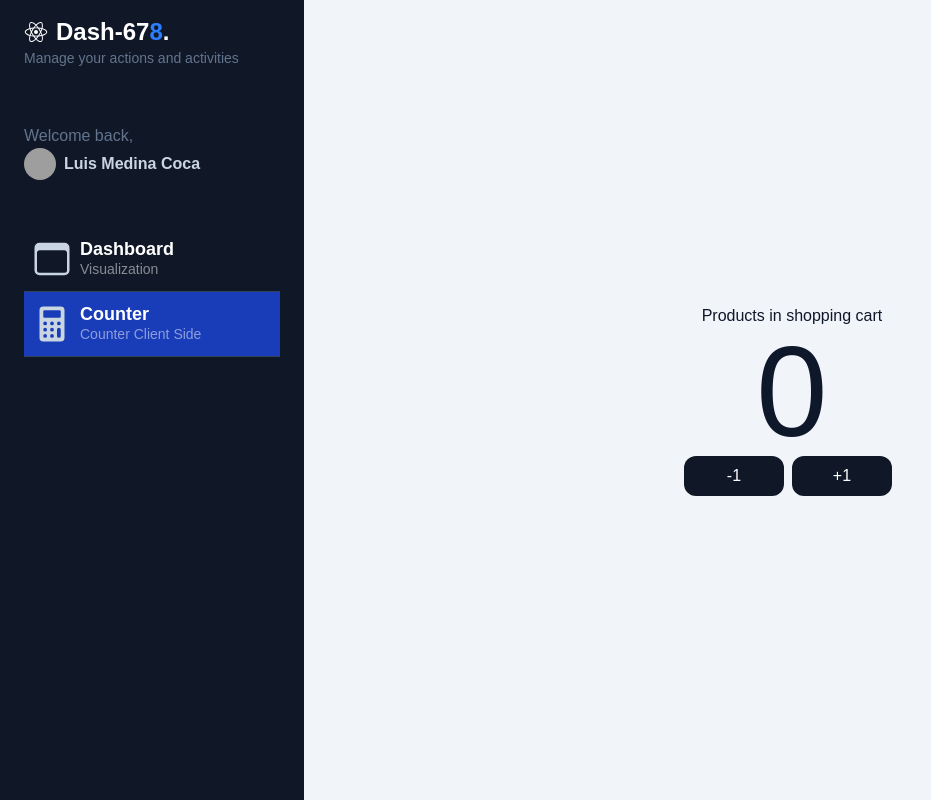
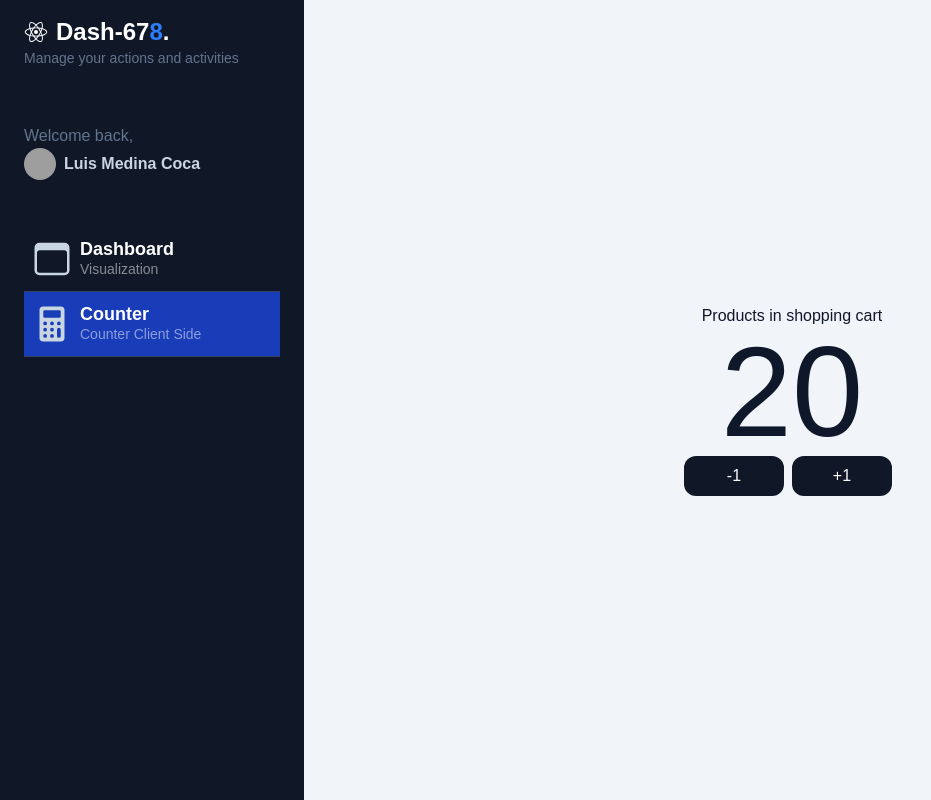
Before and after one commit to luismedinacoca/02-my-dashboard, a Next.js app: page /dashboard/counter in a window 1280 px wide. Shown: the whole page, without its empty margins (0-931 px from the left). Built offline with nearby package versions, Linux system fonts and the light colour scheme; grey boxes are pictures that could not be loaded.

Commit message:
section04-lecture044: Let's think in term of folders and small components

```diff
--- a/src/app/dashboard/counter/page.tsx
+++ b/src/app/dashboard/counter/page.tsx
@@ -1,33 +1,19 @@
-"use client";
+import { CartCounter } from "../../shopping-cart";
 import { Metadata } from "next/types";
-import { useState } from "react";
 
 export const metadata: Metadata = {
-  title: "Counter Page",
+  title: "𝌰 Shopping Cart",
   description: "Simple Counter Page",
 };
 
+// i.e a value generated from the server
+const value = 20;
+
 export default function CounterPage() {
-  const [count, setCounts] = useState(0);
   return (
     <div className="flex flex-col items-center justify-center w-full h-full">
       <span>Products in shopping cart</span>
-      <span className="text-9xl">{count}</span>
-      <div className="flex">
-        <button
-          className="flex items-center justify-center p-2 rounded-xl bg-gray-900 text-white hover:bg-gray-600 transition-all w-[100px] mr-2"
-          onClick={() => setCounts(count - 1)}
-          disabled={count === 0}
-        >
-          -1
-        </button>
-        <button
-          className="flex items-center justify-center p-2 rounded-xl bg-gray-900 text-white hover:bg-gray-600 transition-all w-[100px] mr-2"
-          onClick={() => setCounts(count + 1)}
-        >
-          +1
-        </button>
-      </div>
+      <CartCounter value={value} />
     </div>
   );
 }
--- /dev/null
+++ b/src/app/shopping-cart/components/CartCounter.tsx
@@ -0,0 +1,33 @@
+"use client";
+import { useState } from "react";
+
+//Interface for Props:
+interface Props {
+  value?: number;
+}
+
+const CartCounter = ({ value = 10 }: Props) => {
+  const [count, setCounts] = useState(value);
+  return (
+    <>
+      <span className="text-9xl">{count}</span>
+      <div className="flex">
+        <button
+          className="flex items-center justify-center p-2 rounded-xl bg-gray-900 text-white hover:bg-gray-600 transition-all w-[100px] mr-2"
+          onClick={() => setCounts(count - 1)}
+          disabled={count === 0}
+        >
+          -1
+        </button>
+        <button
+          className="flex items-center justify-center p-2 rounded-xl bg-gray-900 text-white hover:bg-gray-600 transition-all w-[100px] mr-2"
+          onClick={() => setCounts(count + 1)}
+        >
+          +1
+        </button>
+      </div>
+    </>
+  );
+};
+
+export default CartCounter;
--- /dev/null
+++ b/src/app/shopping-cart/index.ts
@@ -0,0 +1 @@
+export { default as CartCounter } from './components/CartCounter';
```
Also changed, not shown: 1 other file (tests, documents, lock files or other folders).
